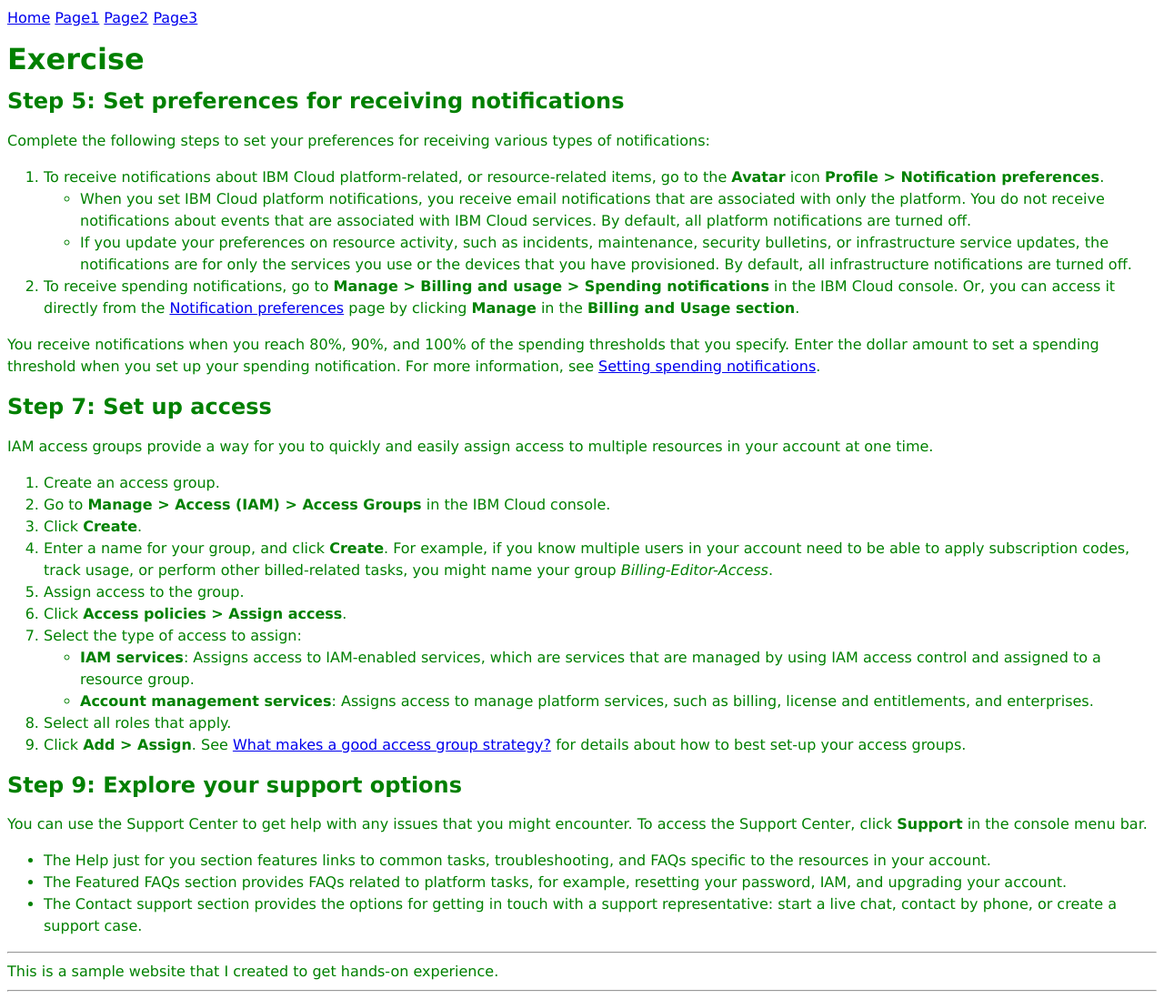
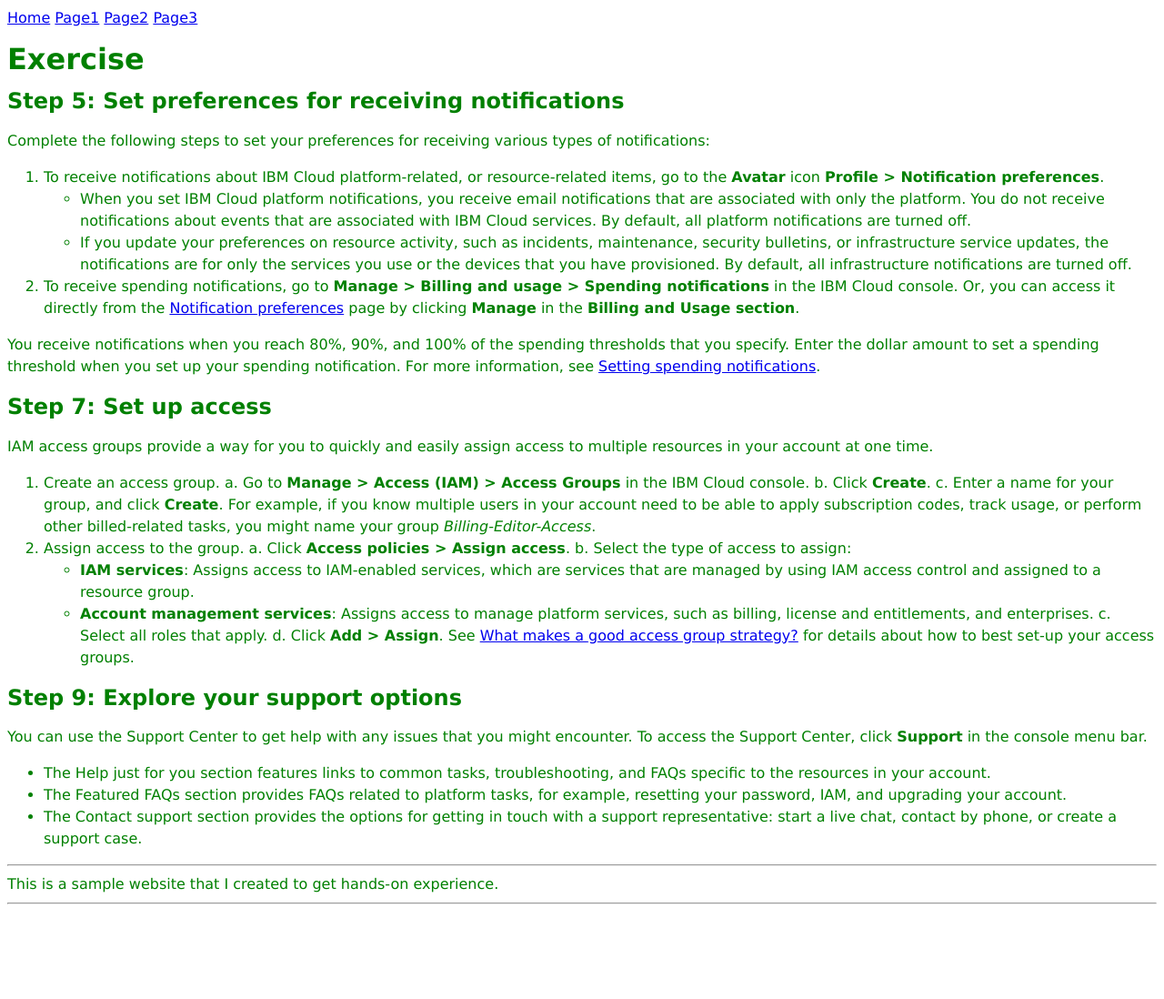
Before and after one commit to mohithen/Docs-as-Code-TWTSesssion, a Jekyll site: the page built from exercise.md, in a window 1280 px wide. Shown: the whole page at 91% size. Built offline with Jekyll 4.4.1, drawn with Linux system fonts in a browser that asks for light colours; our own code applies the rules of GitHub Pages for plain Markdown files; after the commit the page ends 1002 px from its top, so only the background shows below that; some of the changed lines change nothing that is shown.

Commit message:
fixed typo

```diff
--- a/exercise.md
+++ b/exercise.md
@@ -19,16 +19,16 @@
 IAM access groups provide a way for you to quickly and easily assign access to multiple resources in your account at one time.
 
 1. Create an access group.
-2. Go to **Manage > Access (IAM) > Access Groups** in the IBM Cloud console.
-2. Click **Create**.
-2. Enter a name for your group, and click **Create**. For example, if you know multiple users in your account need to be able to apply subscription codes, track usage, or perform other billed-related tasks, you might name your group _Billing-Editor-Access_.
+a. Go to **Manage > Access (IAM) > Access Groups** in the IBM Cloud console.
+b. Click **Create**.
+c. Enter a name for your group, and click **Create**. For example, if you know multiple users in your account need to be able to apply subscription codes, track usage, or perform other billed-related tasks, you might name your group _Billing-Editor-Access_.
 1. Assign access to the group.
-2. Click **Access policies > Assign access**.
-2. Select the type of access to assign:
+a. Click **Access policies > Assign access**.
+b. Select the type of access to assign:
 - **IAM services**: Assigns access to IAM-enabled services, which are services that are managed by using IAM access control and assigned to a resource group.
 - **Account management services**: Assigns access to manage platform services, such as billing, license and entitlements, and enterprises.
-2. Select all roles that apply.
-2. Click **Add > Assign**.
+c. Select all roles that apply.
+d. Click **Add > Assign**.
 See [What makes a good access group strategy?](https://cloud.ibm.com/docs/account?topic=account-account_setup#resource-group-strategy) for details about how to best set-up your access groups.
 
 ## Step 9: Explore your support options
```
